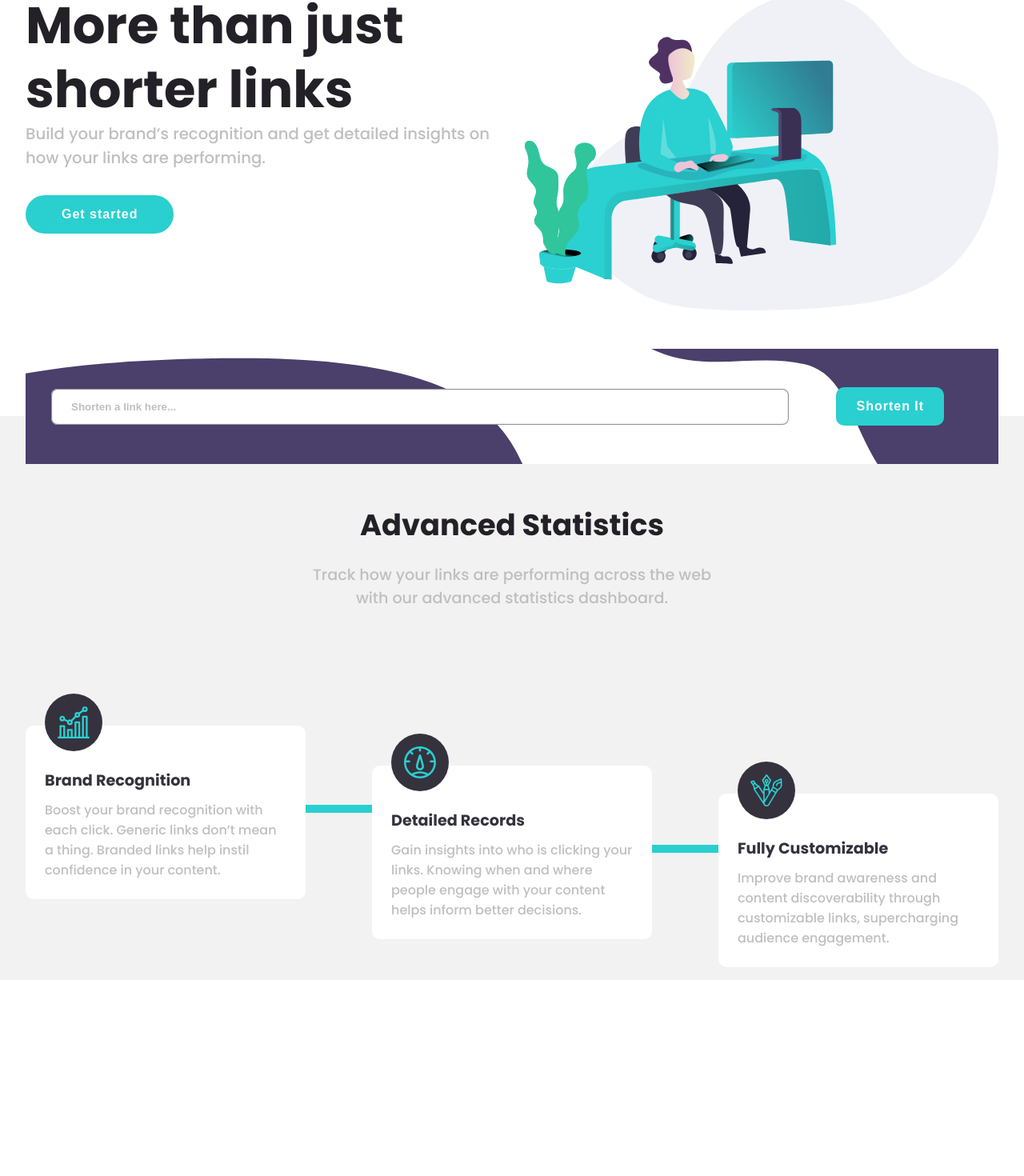
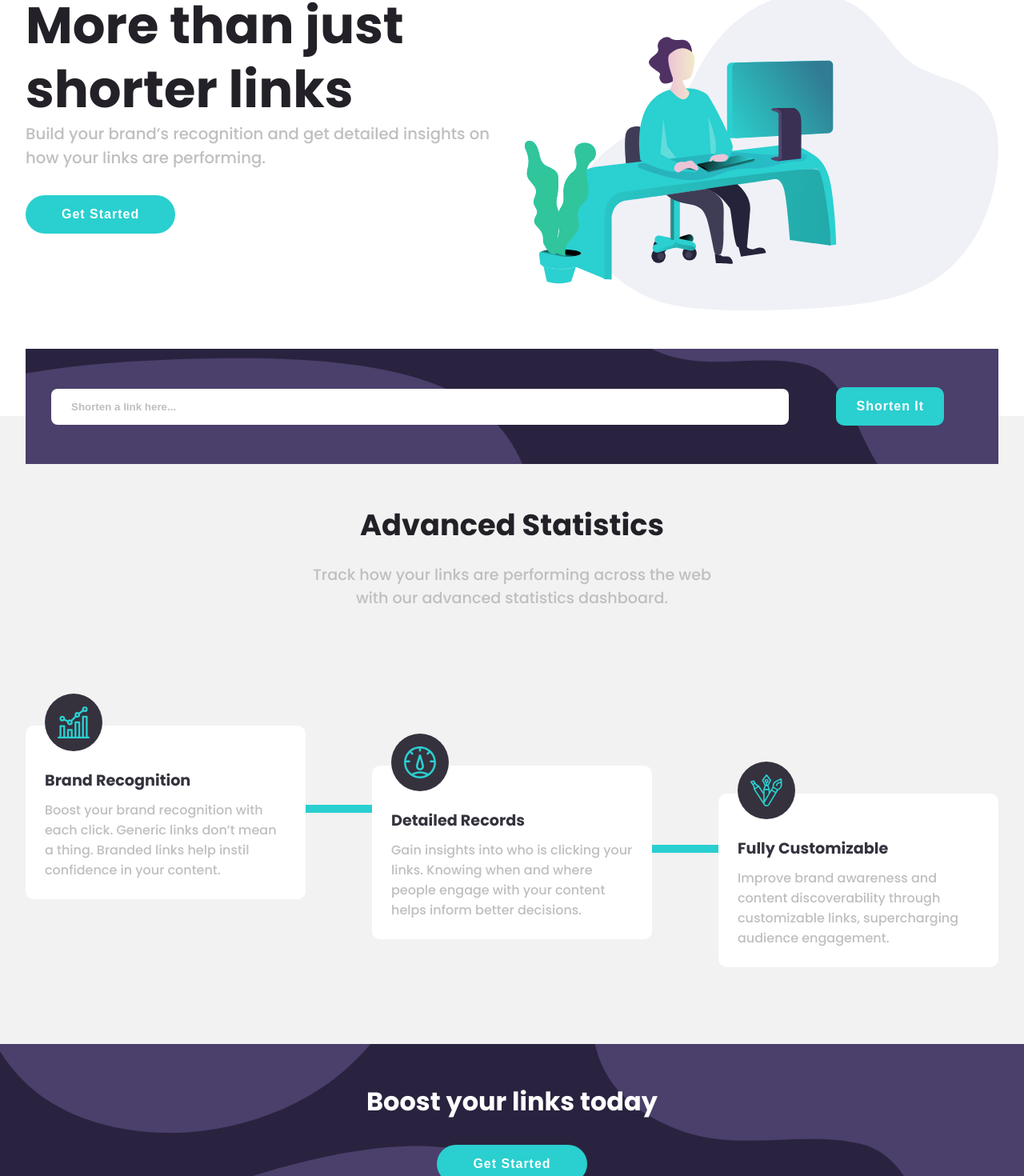
Before and after one commit to OlaleyeFisayo/url_shortening, a Vue app in the folder client/: page / in a window 1280 px wide. Shown: the part 156-1626 px from the top of the page at 80% size. Before the commit the page ends 1381 px from the top, so only its background shows below. Built offline with nearby package versions, Linux system fonts and the light colour scheme.

Commit message:
Minor Changes

```diff
--- a/client/src/App.vue
+++ b/client/src/App.vue
@@ -4,6 +4,7 @@ import Home from "./components/Home.vue";
 import Form from "./components/Form.vue";
 import Advanced from "./components/Advanced.vue";
 import UrlContainer from "./components/UrlContainer.vue";
+import Boost from "./components/Boost.vue";
 </script>
 
 <template>
@@ -12,4 +13,5 @@ import UrlContainer from "./components/UrlContainer.vue";
   <Form />
   <UrlContainer />
   <Advanced />
+  <Boost />
 </template>
--- a/client/src/components/Advanced.vue
+++ b/client/src/components/Advanced.vue
@@ -46,6 +46,10 @@ import Attribute from "./Attribute.vue";
     margin: auto;
     padding: 1rem 2rem;
 
+    @media (max-width: 560px) {
+      padding: 1rem 1rem;
+    }
+
     .header,
     .details {
       text-align: center;
@@ -70,7 +74,7 @@ import Attribute from "./Attribute.vue";
     justify-content: space-between;
     gap: 2rem;
     align-items: center;
-    margin-top: 60px;
+    margin: 60px 0 80px;
 
     @media (max-width: 800px) {
       flex-direction: column;
--- /dev/null
+++ b/client/src/components/Boost.vue
@@ -0,0 +1,47 @@
+<script setup>
+import Button from "./Button.vue";
+</script>
+
+<template>
+  <section id="boost">
+    <section class="boost-content">
+      <h1>Boost your links today</h1>
+      <Button :border-radius="'2rem'" :padding="'15px 45px'"
+        >Get Started</Button
+      >
+    </section>
+  </section>
+</template>
+
+<style lang="scss" scoped>
+#boost {
+  width: 100%;
+  background-color: #2a233f;
+  background-image: url("../assets/svg/bg-boost-desktop.svg");
+  background-position: center;
+  background-repeat: no-repeat;
+  background-size: cover;
+
+  @media (max-width: 800px) {
+    background-image: url("../assets/svg/bg-shorten-mobile.svg");
+  }
+
+  .boost-content {
+    width: 100%;
+    max-width: 1440px;
+    margin: auto;
+    padding: 3rem 2rem;
+    text-align: center;
+    color: #fff;
+
+    h1 {
+      font-size: 2rem;
+      margin-bottom: 30px;
+
+      @media (max-width: 560px) {
+        font-size: 1.5rem;
+      }
+    }
+  }
+}
+</style>
--- a/client/src/components/Button.vue
+++ b/client/src/components/Button.vue
@@ -15,17 +15,18 @@ defineProps({
   <button
     :style="{
       'border-radius': borderRadius,
-      'padding': padding,
+      padding: padding,
     }"
   >
-    <slot></slot>
+    <a href="#form">
+      <slot></slot>
+    </a>
   </button>
 </template>
 
 <style lang="scss" scoped>
 button {
   border: none;
-  color: #fff;
   background: hsl(180, 66%, 49%);
   font-size: 1rem;
   font-weight: 600;
@@ -33,9 +34,15 @@ button {
   cursor: pointer;
   margin: auto;
   transition: background ease-in-out 500ms;
+  text-transform: capitalize;
 
   &:hover {
     background: hsl(180, 66%, 70%);
   }
+
+  a {
+    text-decoration: none;
+    color: #fff;
+  }
 }
 </style>
--- a/client/src/components/Form.vue
+++ b/client/src/components/Form.vue
@@ -33,12 +33,16 @@ const formControl = ref({
   width: 100%;
   padding: 0 2rem;
 
+  @media (max-width: 560px) {
+    padding: 0 1rem;
+  }
+
   .form-content {
     width: 100%;
     max-width: 1440px;
     margin: auto;
     padding: 3rem 2rem;
-    background-color: #fff;
+    background-color: #2a233f;
     background-image: url("../assets/svg/bg-shorten-desktop.svg");
     background-position: center;
     background-repeat: no-repeat;
@@ -56,6 +60,10 @@ const formControl = ref({
       align-items: center;
       background-image: url("../assets/svg/bg-shorten-mobile.svg");
       gap: 0;
+    }
+
+    @media (max-width: 560px) {
+      padding: 3rem 1rem;
     }
 
     button {
@@ -98,7 +106,6 @@ const formControl = ref({
         border-radius: 0.5rem;
         outline: none;
         width: 100%;
-        box-shadow: inset 0 0 1px 1px #888;
 
         &::placeholder {
           font-weight: 600;
--- a/client/src/components/Home.vue
+++ b/client/src/components/Home.vue
@@ -12,7 +12,7 @@ import Button from "./Button.vue";
           links are performing.
         </p>
         <Button :border-radius="'2rem'" :padding="'15px 45px'"
-          >Get started</Button
+          >Get Started</Button
         >
       </section>
       <section class="img-side">
--- a/client/src/components/UrlContainer.vue
+++ b/client/src/components/UrlContainer.vue
@@ -36,6 +36,10 @@ const { urls } = storeToRefs(store);
     padding: 1rem 2rem;
     height: auto;
     overflow: hidden;
+
+    @media (max-width: 560px) {
+      padding: 1rem 1rem;
+    }
   }
 }
 </style>
```
Also changed, not shown: client/src/components/Footer.vue (added).
